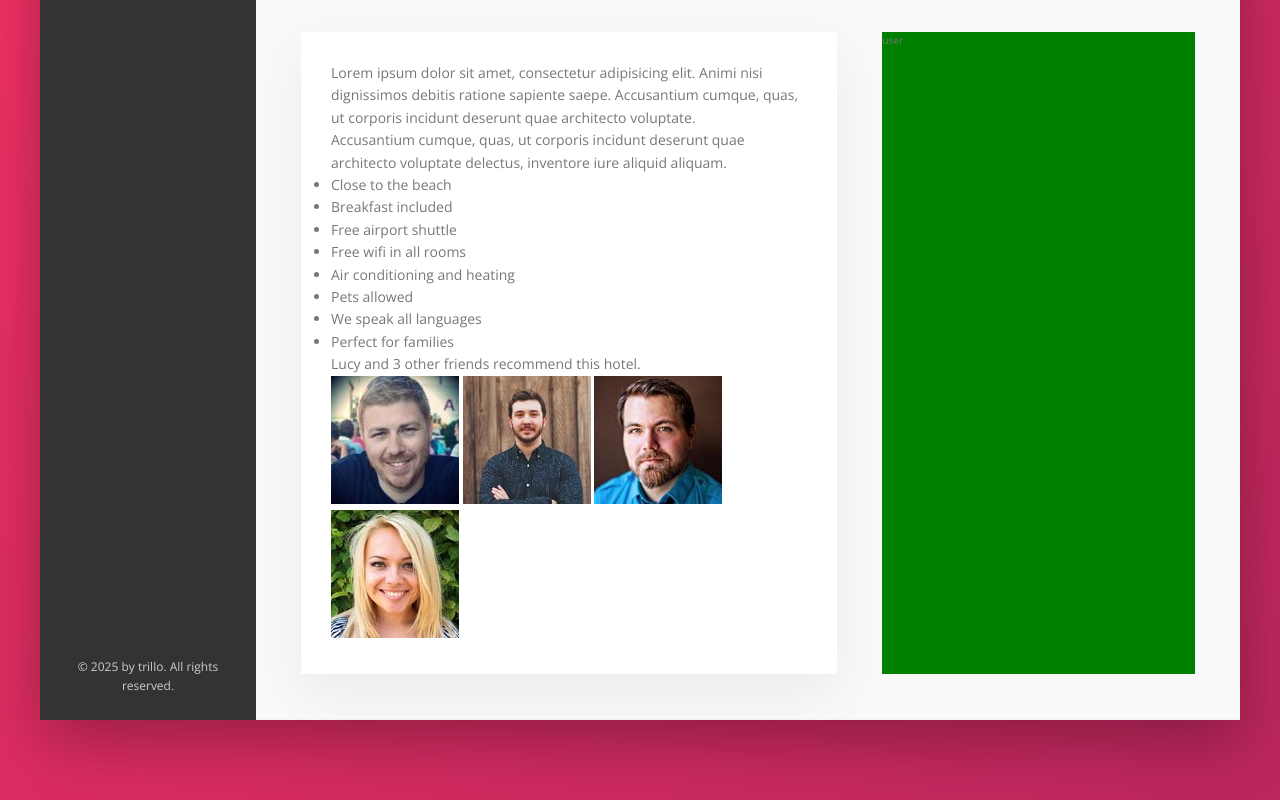
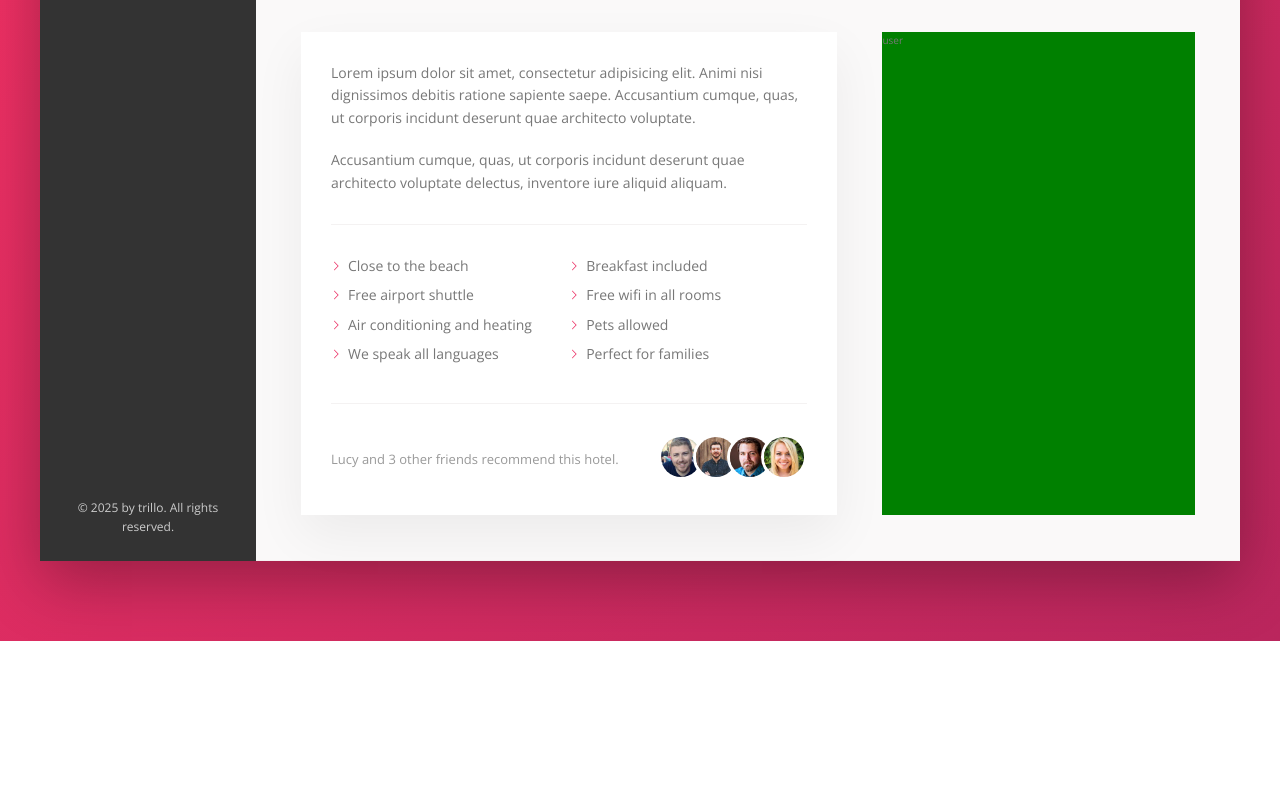
Before and after one commit to mihailomarkovic/trillo, a plain HTML site: page index.html in a window 1280 px wide. Shown: the part 615-1415 px from the top of the page. After the commit the page ends 1256 px from the top, so only its background shows below. Drawn offline with nearby package versions, Linux system fonts and the light colour scheme.

Commit message:
Style descritpion

```diff
--- a/sass/_components.scss
+++ b/sass/_components.scss
@@ -293,3 +293,69 @@
     box-shadow: none;
   }
 }
+
+//PARAGRAPH
+.paragraph:not(:last-of-type) {
+  margin-bottom: 2rem;
+}
+
+//LIST
+.list {
+  list-style: none;
+  margin: 3rem 0;
+  padding: 3rem 0;
+  border-top: var(--line);
+  border-bottom: var(--line);
+
+  display: flex;
+  flex-wrap: wrap;
+
+  &__item {
+    flex: 0 0 50%;
+    margin-bottom: 0.7rem;
+  }
+
+  &__item::before {
+    content: "";
+    display: inline-block;
+    height: 1rem;
+    width: 1rem;
+    margin-right: 0.7rem;
+
+    //Older browsers
+    // background-size: cover;
+    // background-image: url(../img/chevron-thin-right.svg);
+
+    //Newer browsers - mask
+    background-color: var(--color-primary);
+    -webkit-mask-image: url(../img/chevron-thin-right.svg);
+    -webkit-mask-size: cover;
+    mask-image: url(../img/chevron-thin-right.svg);
+    mask-size: cover;
+  }
+}
+
+//RECOMMEND
+.recommend {
+  font-size: 1.3rem;
+  color: var(--color-grey-dark-3);
+
+  display: flex;
+  align-items: center;
+
+  &__count {
+    margin-right: auto;
+  }
+
+  &__photo {
+    box-sizing: content-box;
+    height: 4rem;
+    width: 4rem;
+    border-radius: 50%;
+    border: 3px solid #fff;
+  }
+
+  &__photo:not(:last-child) {
+    margin-right: -1.5rem;
+  }
+}
```
Also changed, not shown: css/main.css, css/main.min.css.
